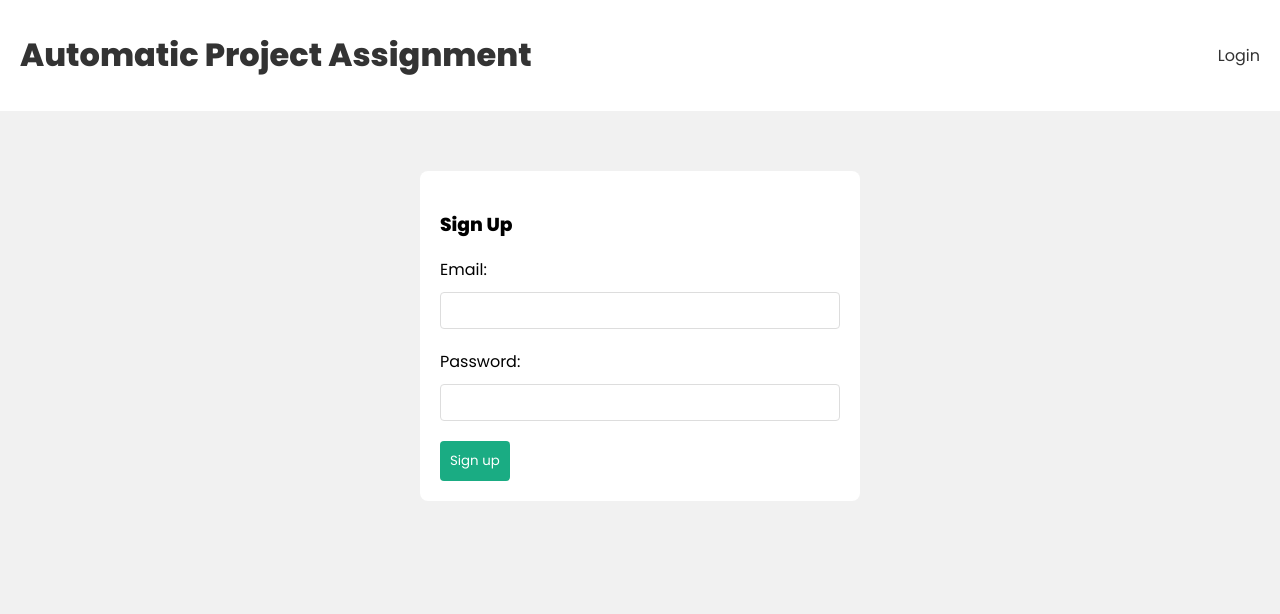
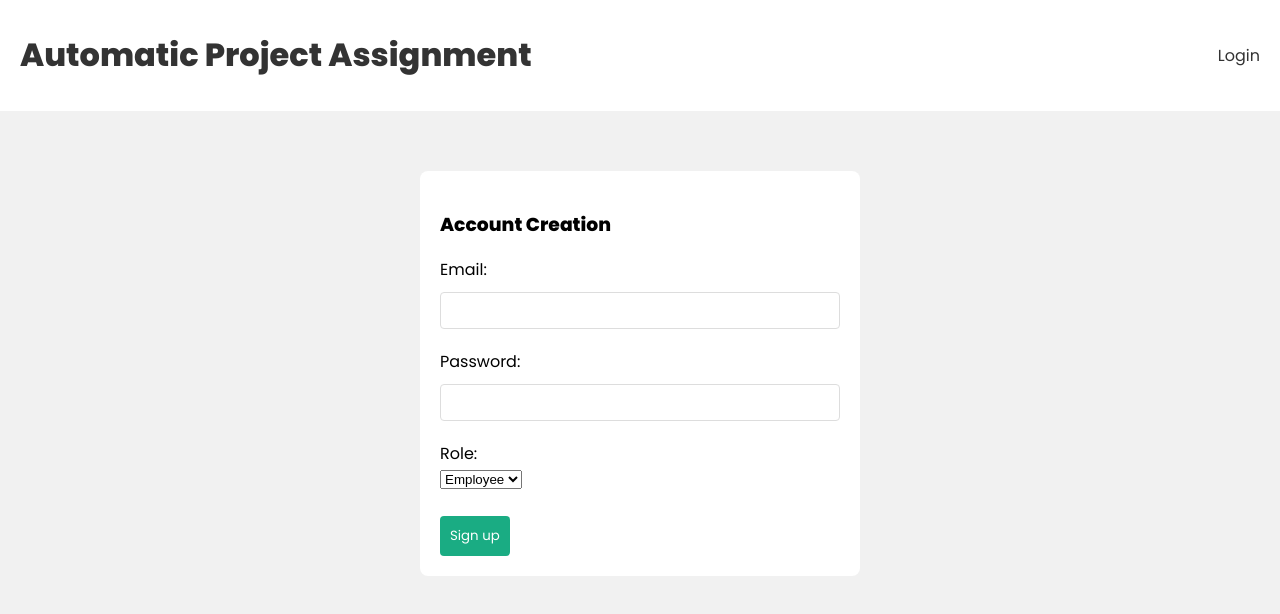
Before and after one commit to FYP-S4-34-32/Auto-Project-Assignment, a React (Create React App) app in the folder Code/frontend/: page /signup in a window 1280 px wide. Shown: the top 614 px of the page. Built offline with nearby package versions, Linux system fonts and the light colour scheme.

Commit message:
added projectdetails.js

```diff
--- a/Code/frontend/src/pages/Signup.js
+++ b/Code/frontend/src/pages/Signup.js
@@ -9,6 +9,7 @@ import { useSignup } from '../hooks/useSignup'
 const Signup = () => {
     const [email, setEmail] = useState('')
     const [password, setPassword] = useState('')
+    const [role, setRole] = useState('')
     const { signup, isLoading, error } = useSignup() // from useSignup.js in the hooks folder
 
     const handleSubmit = async (e) => {
@@ -16,13 +17,13 @@ const Signup = () => {
         e.preventDefault()
 
         // invoke signup function from useSignup.js
-        await signup(email, password)
+        await signup(email, password, role)
     }
 
     // return a template - signup form
     return (
         <form className="signup" onSubmit={handleSubmit}>
-            <h3>Sign Up</h3>
+            <h3>Account Creation</h3>
             <label>Email:</label>
             <input
                 type="email"
@@ -35,6 +36,13 @@ const Signup = () => {
                 onChange={(e) => {setPassword(e.target.value)}} // set password to the value of the target input field
                 value={password} // reflect change in password state
             />
+            <label>Role:</label>
+            <select value={role} onChange={(e) => {setRole(e.target.value)}}>
+                <option value="Employee">Employee</option>
+                <option value="Admin">Admin</option>
+            </select>
+            <br></br>
+            <br></br>
 
             <button disabled={ isLoading }>Sign up</button> {/*prevent button from being clicked while page is loading*/}
             {error && <div className="error">{ error }</div>}
```
